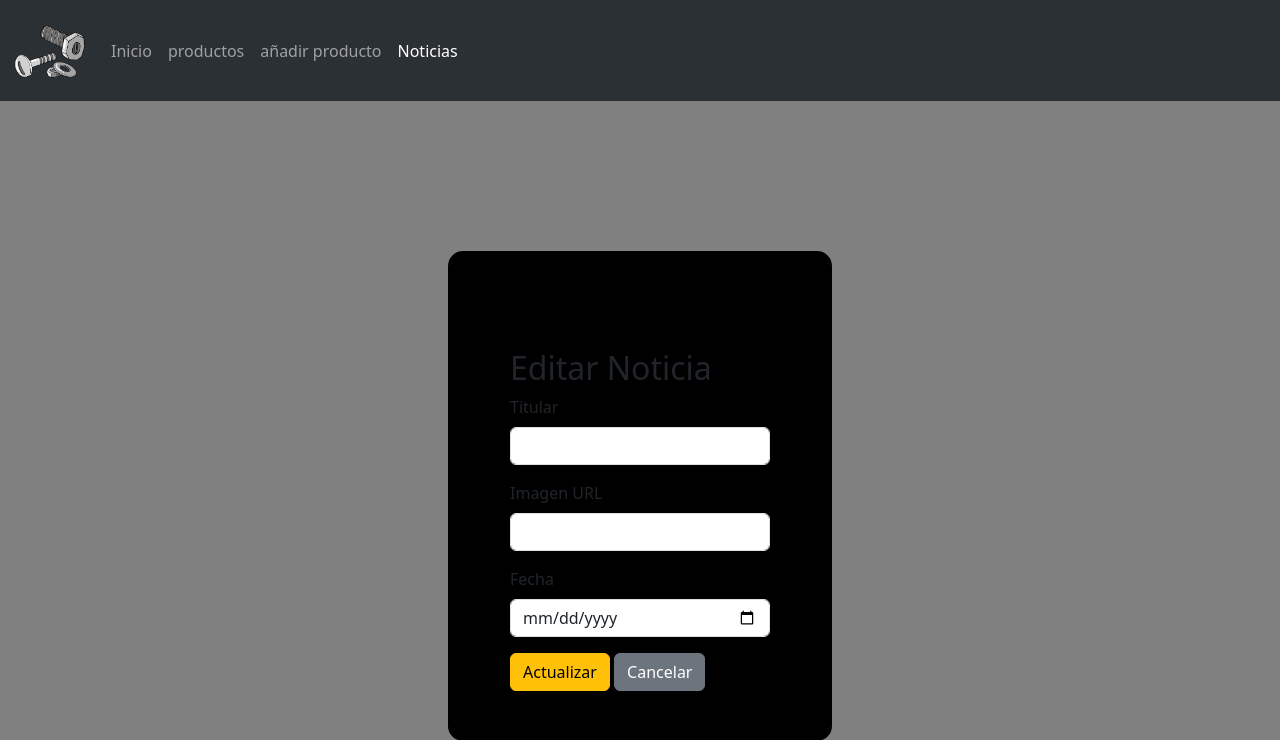
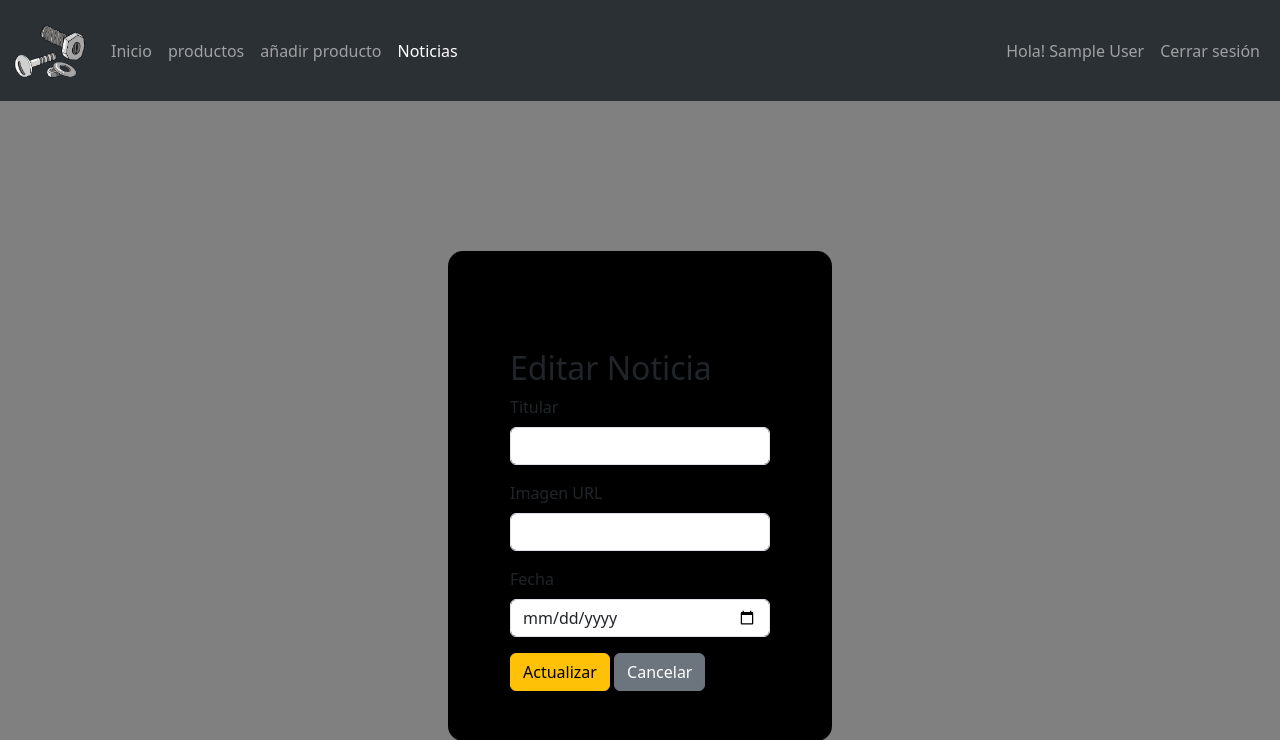
Before and after one commit to Jadenog/ferreteriaWEB, a PHP site: page /admin/editar.php in a window 1280 px wide. Shown: the top 740 px of the page. Run offline with PHP 8.4, Linux system fonts and the light colour scheme; the visitor is signed in with stand-in values (Sample User, id 1); data that the repository does not hold is empty.

Commit message:
se agregaron elementos a la barra de navegacion de admin y cliente (cerrar sesion y bienvenida)

```diff
--- a/admin/barra-navegacion-admin.php
+++ b/admin/barra-navegacion-admin.php
@@ -1,5 +1,6 @@
 <?php
   $pagina_actual = basename($_SERVER['PHP_SELF']);
+  include "auth-admin.php";
 ?>
 
 <nav class="navbar navbar-expand-lg bg-body-tertiary" data-bs-theme="dark">
@@ -9,12 +10,37 @@
       <span class="navbar-toggler-icon"></span>
     </button>
     <div class="collapse navbar-collapse" id="navbarNavAltMarkup">
-      <div class="navbar-nav">
-        <a class="nav-link <?=($pagina_actual =='../index.php') ? 'active' : '' ?>"  href="../index.php">Inicio</a>
-        <a class="nav-link <?=($pagina_actual =='inventario.php' || $pagina_actual == 'editar_producto.php') ? 'active' : '' ?>" href="inventario.php">productos</a>
-        <a class="nav-link <?=($pagina_actual =='gestion-inventario.php') ? 'active' : '' ?>" href="gestion-inventario.php">añadir producto</a>
-        <a class="nav-link <?=($pagina_actual =='noticias.php' || $pagina_actual == 'editar.php' || $pagina_actual == 'gestionar-noticias.php') ? 'active' : '' ?>" href="noticias.php">Noticias</a>
-        <!-- <a class="nav-link disabled" aria-disabled="true">Disabled</a> -->
+      <!-- IZQUIERDA -->
+      <ul class="navbar-nav me-auto">
+        <li class="nav-item">
+          <a class="nav-link <?=($pagina_actual =='../index.php') ? 'active' : '' ?>"  href="../index.php">Inicio</a>
+        </li>
+        <li class="nav-item">
+          <a class="nav-link <?=($pagina_actual =='inventario.php' || $pagina_actual == 'editar_producto.php') ? 'active' : '' ?>" href="inventario.php">productos</a>
+        </li>
+        <li class="nav-item">
+          <a class="nav-link <?=($pagina_actual =='gestion-inventario.php') ? 'active' : '' ?>" href="gestion-inventario.php">añadir producto</a>
+        </li>
+        <li class="nav-item">
+          <a class="nav-link <?=($pagina_actual =='noticias.php' || $pagina_actual == 'editar.php' || $pagina_actual == 'gestionar-noticias.php') ? 'active' : '' ?>" href="noticias.php">Noticias</a>
+        </li>
+        </ul>
+
+              <!-- DERECHA -->
+      <ul class="navbar-nav">
+        <li class="nav-item">
+          <a class="nav-link">
+            Hola! <?php echo $_SESSION['nombre']; ?>
+          </a>
+        </li>
+               <li class="nav-item">
+          <a class="nav-link" href="../logout.php">
+            Cerrar sesión
+          </a>
+        </li>
+      </ul>
+
+        </ul>
       </div>
     </div>
   </div>
```
Also changed, not shown: client/barra-navegacion2.php (+35 -6 lines), logout.php (added, +7 -0 lines), style.css (line endings or trailing spaces).
